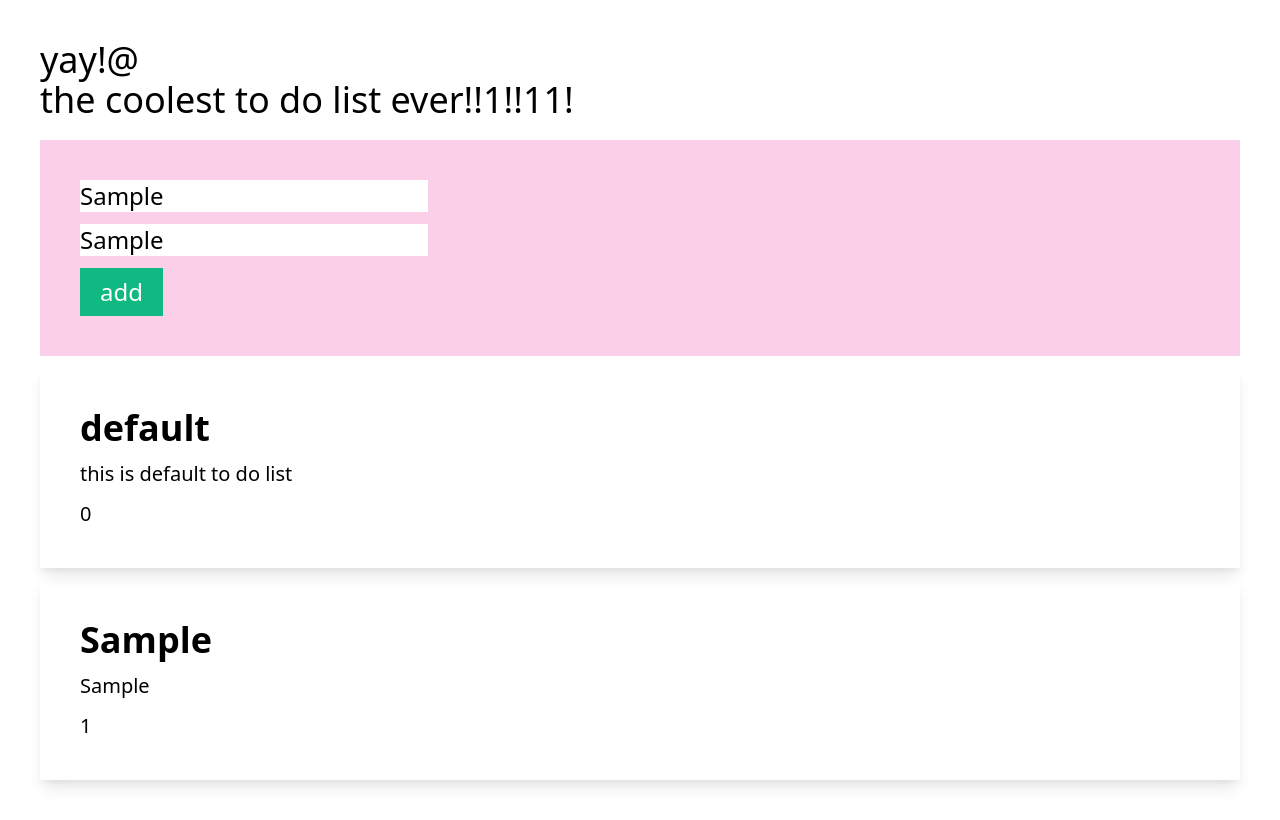
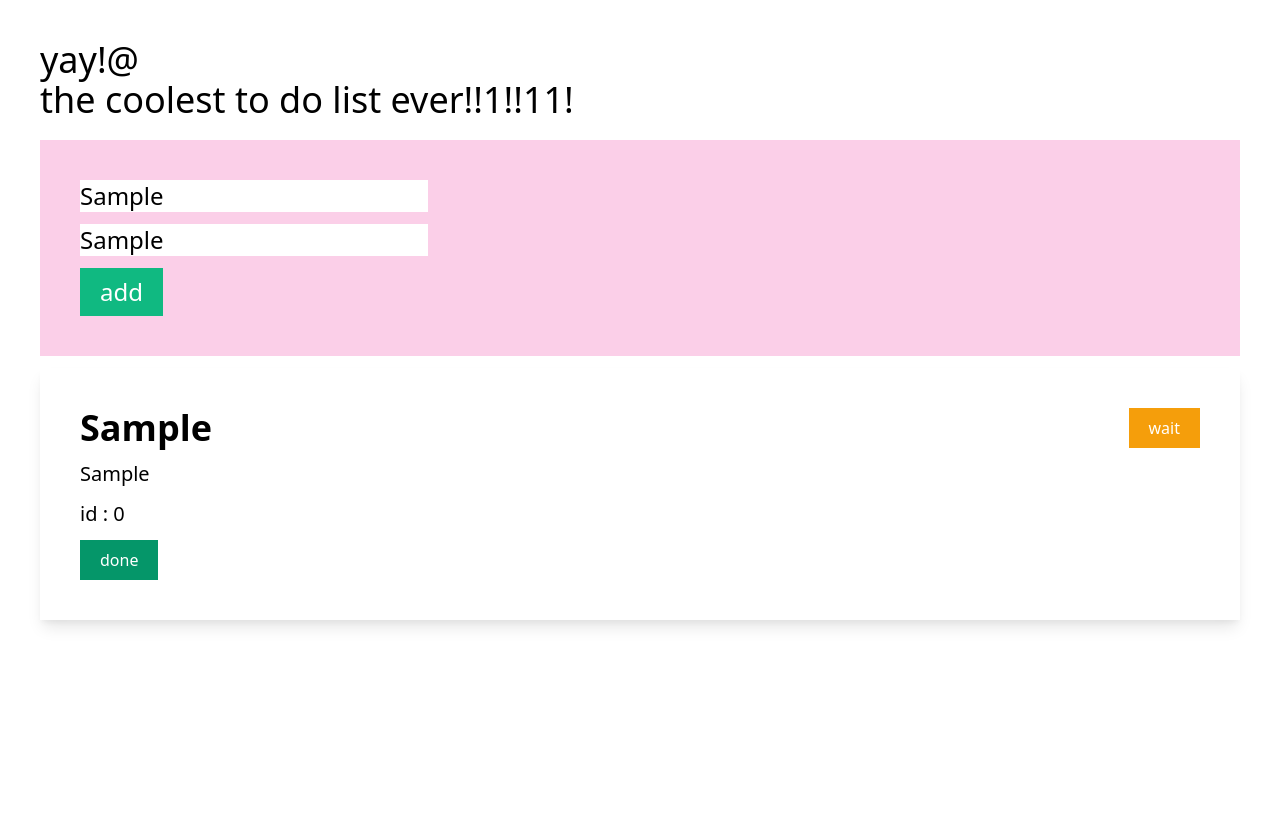
Before and after one commit to thisnat/learn-mern, a React (Create React App) app: page /lab5 in a window 1280 px wide. Both pictures are taken after typing "Sample", "Sample" into the empty fields and a click on the button "add". Built offline with nearby package versions, Linux system fonts and the light colour scheme.

Commit message:
to do list : add done status and done btn

```diff
--- a/src/components/TodoAdd.js
+++ b/src/components/TodoAdd.js
@@ -1,4 +1,5 @@
 import React,{ useState } from 'react';
+import Swal from 'sweetalert2';
 
 const TodoAdd = ({ addToDoItem }) => {
     let [todoItem,setToDoItem] = useState([]);
@@ -6,7 +7,23 @@ const TodoAdd = ({ addToDoItem }) => {
     const handleAddBtn = (e) => {
         e.preventDefault();
 
-        addToDoItem(todoItem);
+        if(todoItem.title === undefined || todoItem.todo === undefined){
+            Swal.fire(
+                'กรอกข้อมูลให้ครบครับพี่',
+                '',
+                'question'
+            )
+        }
+        else if (todoItem.title.length === 0 || todoItem.todo.length === 0){
+            Swal.fire(
+                'กรอกข้อมูลให้ครบครับพี่',
+                '',
+                'question'
+            )
+        }
+        else {
+            addToDoItem(todoItem);
+        }
     }
 
     return (
--- a/src/components/TodoItem.js
+++ b/src/components/TodoItem.js
@@ -1,11 +1,27 @@
-import React from 'react';
+import React,{ useState } from 'react';
 
-const TodoItem = ({ title,todo,index }) => {
+const TodoItem = ({ title,todo,index}) => {
+
+    //component will re-render when state update
+    let [isDone,setIsDone] = useState(false);
+
+    const handleDoneButton = (e) => {
+        e.preventDefault();
+
+        setIsDone(true);
+    }
+
     return (
         <div className="px-10 py-10 mt-3 shadow-lg">
+            {
+                isDone
+                ? <span className="px-5 py-2 text-white float-right bg-green-500">done</span>
+                : <span className="px-5 py-2 text-white float-right bg-yellow-500">wait</span>
+            }
             <p className="text-4xl font-bold">{title}</p>
             <p className="mt-3 text-xl">{todo}</p>
-            <p className="mt-3 text-xl">{index}</p>
+            <p className="mt-3 text-xl">id : {index}</p>
+            <button disabled={isDone} className="disabled:opacity-50 mt-3 px-5 py-2 bg-green-600 text-white" onClick={handleDoneButton}>done</button>
         </div>
     );
 };
--- a/src/views/Lab5.js
+++ b/src/views/Lab5.js
@@ -3,10 +3,10 @@ import TodoAdd from '../components/TodoAdd';
 import TodoItem from '../components/TodoItem';
 
 const Lab5 = () => {
-    const [todoList,setTodolist] = React.useState([{ title:"default",todo:"this is default to do list" }]);
+    const [todoList,setTodolist] = React.useState([]);
 
     const addToDoItem = ({title,todo}) => {
-        const newTodo = [...todoList, { title,todo }];
+        const newTodo = [...todoList, { title,todo}];
         setTodolist(newTodo);
     }
 
@@ -16,7 +16,7 @@ const Lab5 = () => {
             <p className="text-4xl">the coolest to do list ever!!1!!11!</p>
             <TodoAdd addToDoItem={addToDoItem}/>
             {
-                todoList.map((data,i) => (<TodoItem key={i} title={data.title} todo={data.todo} index={i}/>))
+                todoList.map((data,i) => (<TodoItem key={i} title={data.title} todo={data.todo} index={i} />))
             }
         </div>
     );
```
